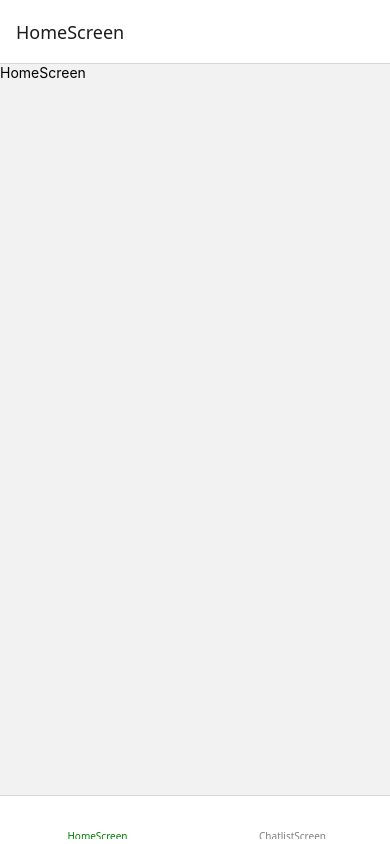
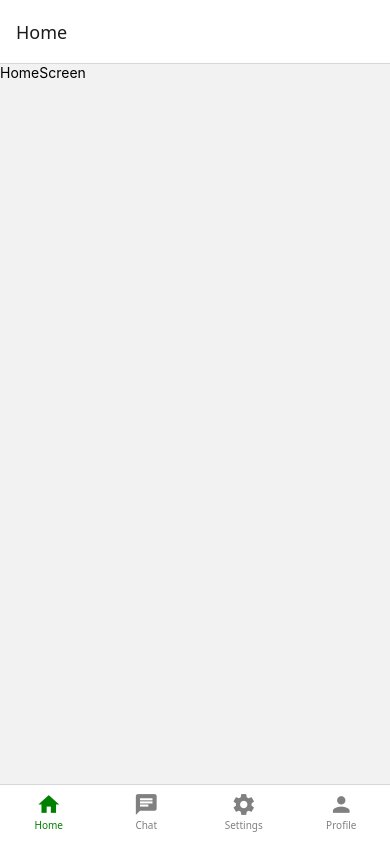
Before and after one commit to Nijinjoy/Chat-Application, a React Native app: screen / in a window 390 px wide. Built offline with nearby package versions, Linux system fonts and the light colour scheme.

Commit message:
bottom tab

```diff
--- a/src/navigation/Routes.js
+++ b/src/navigation/Routes.js
@@ -1,14 +1,18 @@
 import React from 'react';
-import { View, Text } from 'react-native';
 import { createBottomTabNavigator } from '@react-navigation/bottom-tabs';
 import { createStackNavigator } from '@react-navigation/stack';
 import { NavigationContainer } from '@react-navigation/native';
 import Icon from 'react-native-vector-icons/MaterialIcons';
-import SplashScreen from '../screens/SplashScreen';
-import RegisterScreen from '../screens/RegisterScreen'
+
+// Import Screens
 import HomeScreen from '../screens/HomeScreen';
 import ChatlistScreen from '../screens/ChatListScreen';
+import SettingScreen from '../screens/SettingScreen';
+import ProfileScreen from '../screens/ProfileScreen';
+import SplashScreen from '../screens/SplashScreen';
+import RegisterScreen from '../screens/RegisterScreen';
 
+// Bottom Tab Navigator
 const Tab = createBottomTabNavigator();
 
 const BottomTabs = () => {
@@ -17,23 +21,38 @@ const BottomTabs = () => {
             screenOptions={({ route }) => ({
                 tabBarIcon: ({ color, size }) => {
                     let iconName;
-                    if (route.name === 'Home') {
-                        iconName = 'home';
-                    } else if (route.name === 'Profile') {
-                        iconName = 'person';
+                    switch (route.name) {
+                        case 'Home':
+                            iconName = 'home';
+                            break;
+                        case 'Chat':
+                            iconName = 'chat';
+                            break;
+                        case 'Settings':
+                            iconName = 'settings';
+                            break;
+                        case 'Profile':
+                            iconName = 'person';
+                            break;
+                        default:
+                            iconName = 'circle';
                     }
                     return <Icon name={iconName} size={size} color={color} />;
                 },
                 tabBarActiveTintColor: 'green',
                 tabBarInactiveTintColor: 'gray',
+                tabBarStyle: { height: 60 }, // Slightly taller for better touch experience
             })}
         >
-            <Tab.Screen name="HomeScreen" component={HomeScreen} />
-            <Tab.Screen name="ChatlistScreen" component={ChatlistScreen} />
+            <Tab.Screen name="Home" component={HomeScreen} />
+            <Tab.Screen name="Chat" component={ChatlistScreen} />
+            <Tab.Screen name="Settings" component={SettingScreen} />
+            <Tab.Screen name="Profile" component={ProfileScreen} />
         </Tab.Navigator>
     );
 };
 
+// Stack Navigator
 const Stack = createStackNavigator();
 
 const Routes = () => {
@@ -41,7 +60,7 @@ const Routes = () => {
         <NavigationContainer>
             <Stack.Navigator>
                 <Stack.Screen name="Main" component={BottomTabs} options={{ headerShown: false }} />
-                <Stack.Screen name="SplashScreen" component={SplashScreen} />
+                <Stack.Screen name="SplashScreen" component={SplashScreen} options={{ headerShown: false }} />
                 <Stack.Screen name="RegisterScreen" component={RegisterScreen} />
             </Stack.Navigator>
         </NavigationContainer>
```
